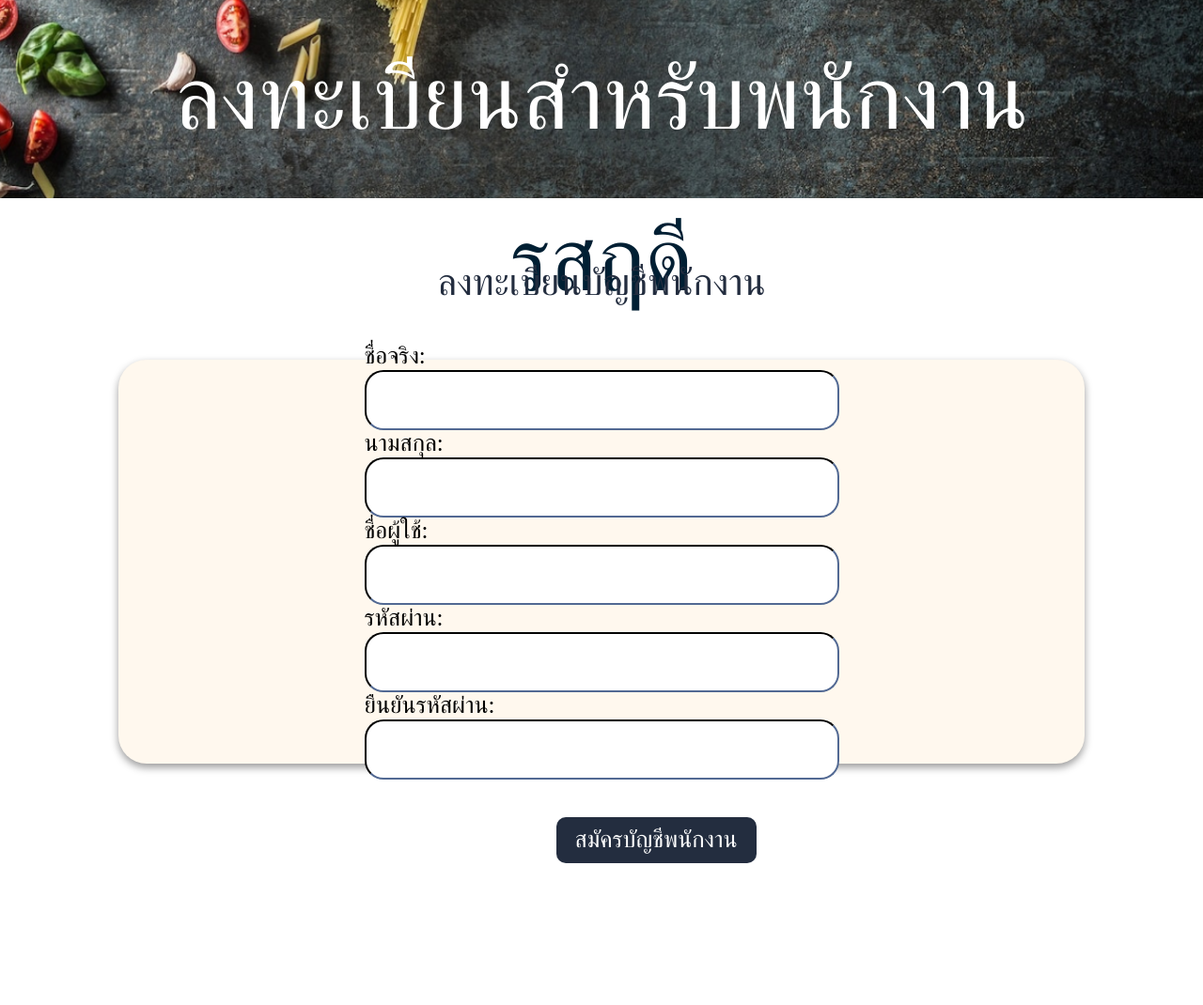
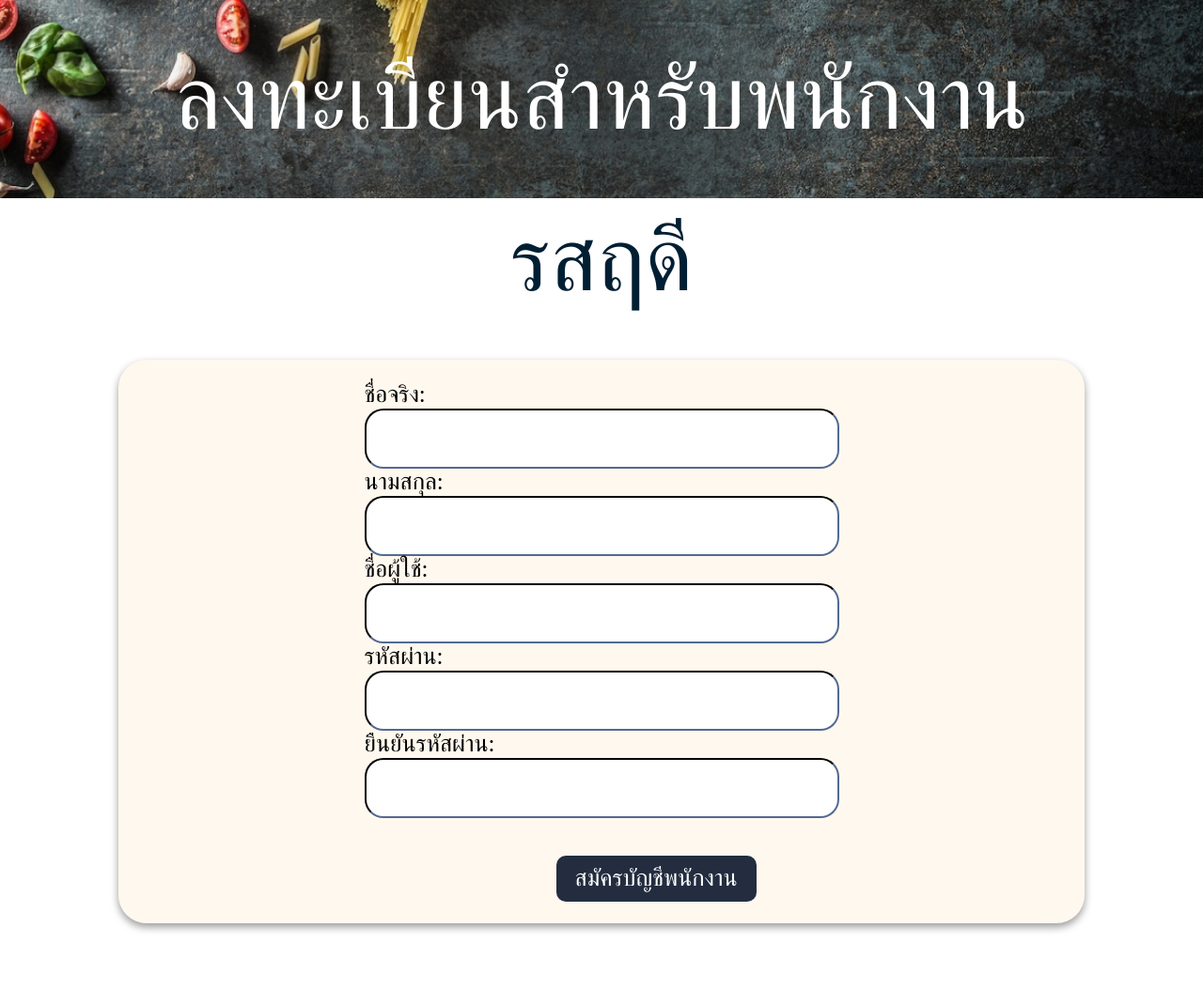
Before and after one commit to f5song/rodrudee, a PHP site: page /register.php in a window 1280 px wide. Shown: the part 56-1126 px from the top of the page at 94% size. Before the commit the page ends 975 px from the top, so only its background shows below. Run offline with PHP 8.4, Linux system fonts and the light colour scheme; some web fonts are replaced.

Commit message:
แก้หน้า ลงทะเบียน&เข้าสู่ระบบ

```diff
--- a/employee/login/styles.css
+++ b/employee/login/styles.css
@@ -38,7 +38,7 @@ body {
     text-align: center;
     color: white;
     font-size: clamp(2rem, 8vw, 6rem);
-    background-image: url('banner.png');
+    background-image: url('Rectangle 58.png');
     background-size: cover;
     background-position: center;
     padding: clamp(1rem, 4vw, 4rem);
--- a/employee/register/register.php
+++ b/employee/register/register.php
@@ -23,9 +23,6 @@
     </div>
 
     <div class="login-container">
-        <div class="login-text">
-            ลงทะเบียนบัญชีพนักงาน
-        </div>
 
         <div>
             <form action="register_process.php" method="post">
--- a/employee/register/styles.css
+++ b/employee/register/styles.css
@@ -59,7 +59,7 @@ body {
 .login-container {
     background-color: #FFF8EE;
     width: 1028px;
-    height: 430px;
+    height: 600px;
     border-radius: 30px;
     display: flex;
     margin: auto;
```
Also changed, not shown: employee/login/Rectangle 58.png (added).
